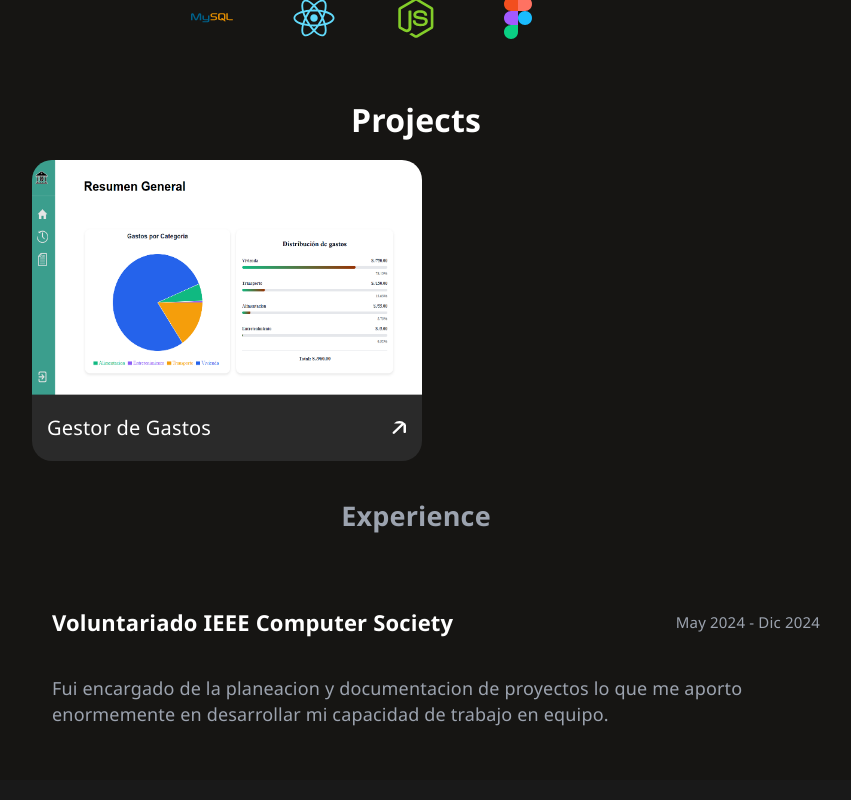
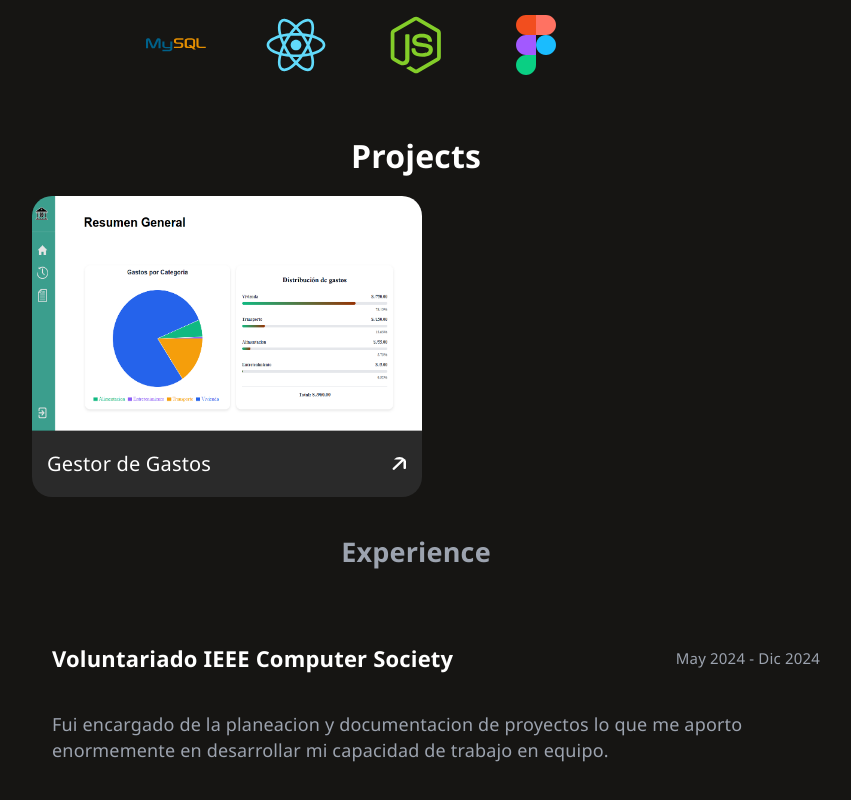
Before and after one commit to LeonardoVera/portfolio, a React (Vite) app: page / in a window 1280 px wide. Shown: the part 797-1597 px from the top of the page, without its empty margins (224-1075 px from the left). Built offline with nearby package versions, Linux system fonts and the light colour scheme.

Commit message:
fix: adjust gap in experience item header and update container max-width for better responsiveness

```diff
--- a/src/components/ExperienceItem.css
+++ b/src/components/ExperienceItem.css
@@ -16,6 +16,7 @@
     flex-direction: row;
     justify-content: space-between;
     align-items: center;
+    gap: 10px;
 }
 
 .experience-item-header h3 {
--- a/src/components/MainContent.css
+++ b/src/components/MainContent.css
@@ -9,13 +9,12 @@
     flex-direction: column;
     align-items: center;
     justify-content: center;
+
+    @media (max-width: 500px) {
+        max-width: 80%;
+    }
 }
 
-@media (max-width: 500px) {
-    .container {
-        width: 100vh;
-    }
-}
 
 .presentation {
     display: flex;
--- a/src/components/TechItem.css
+++ b/src/components/TechItem.css
@@ -6,6 +6,6 @@
 }
 
 .tech-item-container img {
-    width: 42px;
-    height: 42px;
+    width: 60px;
+    height: 60px;
 }
```
